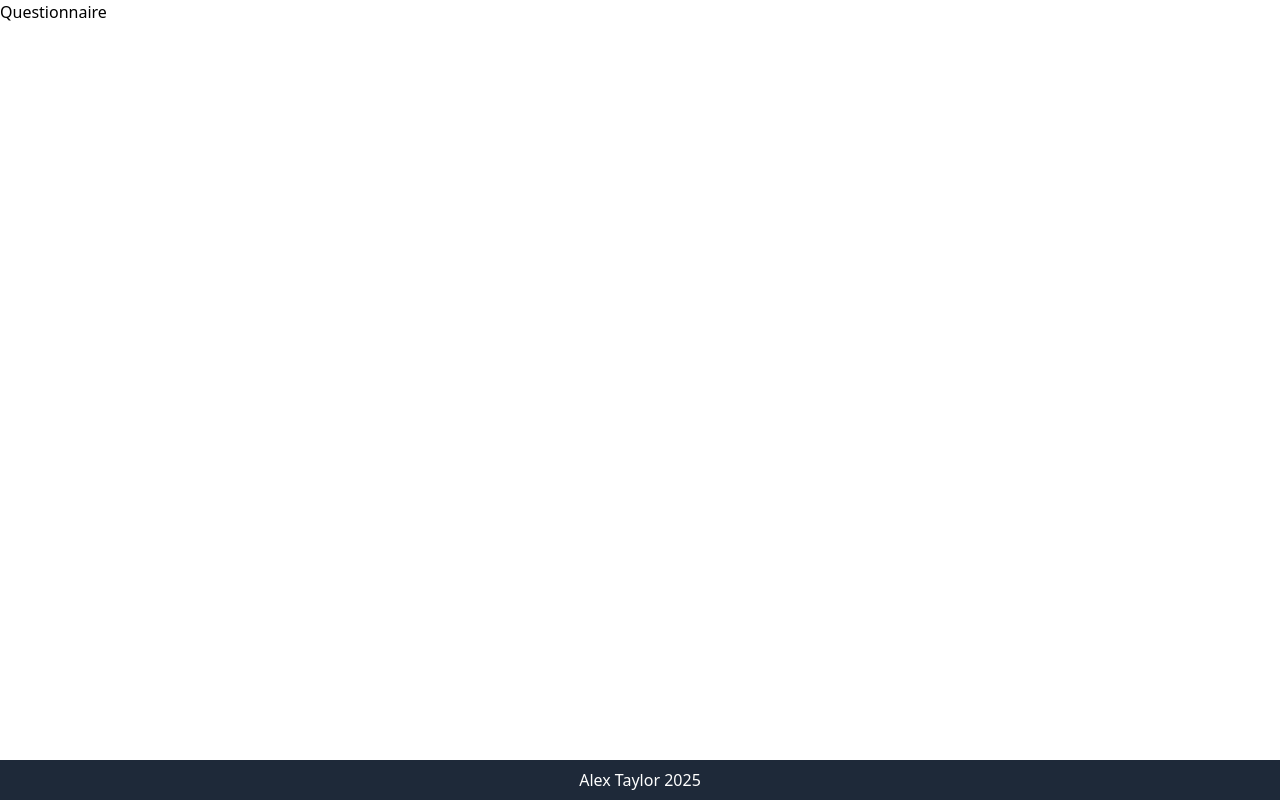
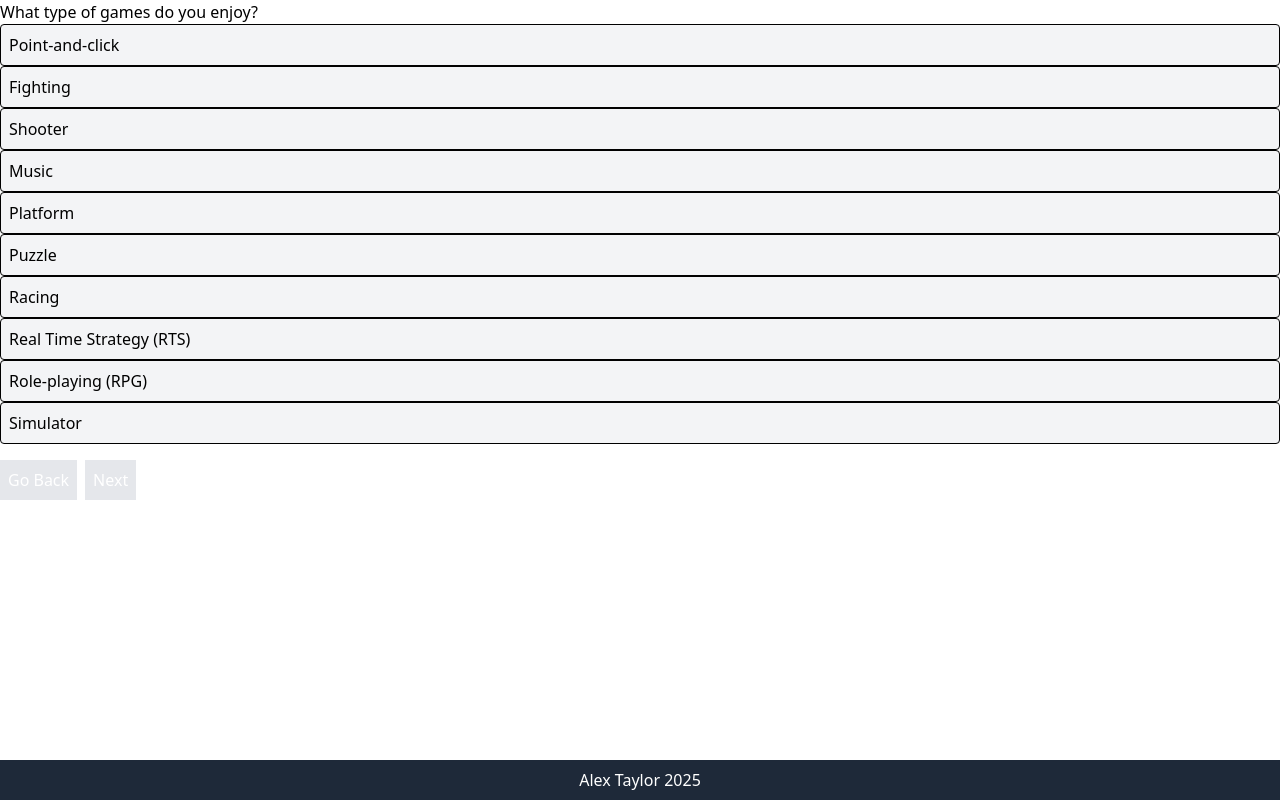
Before and after one commit to Alex-Devonte/PlayNext, a React (Vite) app in the folder frontend/: page /questionnaire in a window 1280 px wide. Built offline with nearby package versions, Linux system fonts and the light colour scheme; no server answers.

Commit message:
Set up initial questionnaire logic
- Allow users to multi select options for each question
- Add logic for navigating back & forward between questions

```diff
--- a/frontend/src/components/Questionnaire.tsx
+++ b/frontend/src/components/Questionnaire.tsx
@@ -1,7 +1,169 @@
+import { useState } from "react";
+
 function Questionnaire() {
+  const [currentStep, setCurrentStep] = useState(0);
+  const [answers, setAnswers] = useState<{ [key: string]: number[] }>({});
+
+  const questions = [
+    {
+      key: "genre",
+      question: "What type of games do you enjoy?",
+      options: [
+        { id: 2, name: "Point-and-click" },
+        { id: 4, name: "Fighting" },
+        { id: 5, name: "Shooter" },
+        { id: 7, name: "Music" },
+        { id: 8, name: "Platform" },
+        { id: 9, name: "Puzzle" },
+        { id: 10, name: "Racing" },
+        { id: 11, name: "Real Time Strategy (RTS)" },
+        { id: 12, name: "Role-playing (RPG)" },
+        { id: 13, name: "Simulator" },
+      ],
+    },
+    {
+      key: "platform",
+      question: "What platforms do you play on?",
+      options: [
+        { id: 6, name: "PC (Microsoft Windows)" },
+        { id: 48, name: "PlayStation 4" },
+        { id: 167, name: "PlayStation 5" },
+        { id: 49, name: "Xbox One" },
+        { id: 169, name: "Xbox Series X|S" },
+        { id: 130, name: "Nintendo Switch" },
+        { id: 165, name: "PlayStation VR" },
+        { id: 390, name: "PlayStation VR2" },
+        { id: 384, name: "Oculus Quest" },
+        { id: 386, name: "Meta Quest 2" },
+        { id: 162, name: "Oculus VR" },
+        { id: 163, name: "SteamVR" },
+      ],
+    },
+    {
+      key: "gameMode",
+      question: "What game modes do you prefer?",
+      options: [
+        { id: 1, name: "Single player" },
+        { id: 2, name: "Multiplayer" },
+        { id: 3, name: "Co-op" },
+        { id: 5, name: "MMO" },
+        { id: 6, name: "Battle Royale" },
+      ],
+    },
+    {
+      key: "perspective",
+      question: "Which camera perspective do you like?",
+      options: [
+        { id: 1, name: "First person" },
+        { id: 2, name: "Third person" },
+        { id: 3, name: "Bird view / Isometric" },
+        { id: 4, name: "Side view" },
+        { id: 5, name: "Text(Visual Novel)" },
+        { id: 6, name: "Auditory" },
+        { id: 7, name: "Virtual Reality" },
+      ],
+    },
+  ];
+
+  const currentQuestion = questions[currentStep];
+
+  // Handles selecting/unselecting an options
+  const handleSelect = (questionKey: string, optionId: number) => {
+    setAnswers((prev) => {
+      const currentAnswers = prev[questionKey] || [];
+
+      const updated = currentAnswers.includes(optionId)
+        ? currentAnswers.filter((id) => id !== optionId) // Unselect if current option is already selected
+        : [...currentAnswers, optionId]; // Select if not already selected
+
+      return {
+        ...prev,
+        [questionKey]: updated,
+      };
+    });
+  };
+
+  // Handles going to previous question
+  const handlePrev = () => {
+    if (currentStep > 0) {
+      setCurrentStep((prev) => prev - 1);
+    }
+  };
+
+  // Handles going to next question
+  const handleNext = () => {
+    if (currentStep < questions.length - 1) {
+      setCurrentStep((prev) => prev + 1);
+    }
+  };
+
+  const handleSubmit = () => {
+    console.log("Answers:", answers);
+  };
+
+  // Get the options for the current question or set to an empty array
+  const selectedOptions = answers[currentQuestion.key] || [];
+
+  // Check if the previous button should be disabled
+  // Sets to TRUE if on the first question
+  const isPrevDisabled = currentStep === 0;
+
+  // Check if the next button should be disabled
+  // Sets to TRUE if last question or if no options have been selected for the current question
+  const isNextDisabled =
+    currentStep === questions.length - 1 || selectedOptions.length === 0;
+
+  // Boolean to check if the last question is reached
+  const isLastStep = currentStep === questions.length - 1;
+  const isSubmitDisabled = selectedOptions.length === 0;
+
   return (
     <div>
-      <p>Questionnaire</p>
+      <h2>{currentQuestion.question}</h2>
+      <div>
+        {currentQuestion.options.map((option) => {
+          const isSelected = (answers[currentQuestion.key] || []).includes(
+            option.id,
+          );
+          return (
+            <div
+              key={option.id}
+              className={`cursor-pointer rounded border p-2 ${
+                isSelected ? "bg-blue-500 text-white" : "bg-gray-100"
+              }`}
+              onClick={() => handleSelect(currentQuestion.key, option.id)}
+            >
+              {option.name}
+            </div>
+          );
+        })}
+      </div>
+      <div className="mt-4 flex gap-2">
+        <button
+          onClick={handlePrev}
+          disabled={isPrevDisabled}
+          className="bg-blue-300 p-2 disabled:bg-gray-200 disabled:text-white"
+        >
+          Go Back
+        </button>
+        {isLastStep ? (
+          <button
+            onClick={handleSubmit}
+            disabled={isSubmitDisabled}
+            className="bg-blue-300 p-2 disabled:bg-gray-200 disabled:text-white"
+          >
+            Submit
+          </button>
+        ) : (
+          <button
+            onClick={handleNext}
+            disabled={isNextDisabled}
+            className="bg-blue-300 p-2 disabled:bg-gray-200 disabled:text-white"
+          >
+            Next
+          </button>
+        )}
+      </div>
     </div>
   );
 }
```
